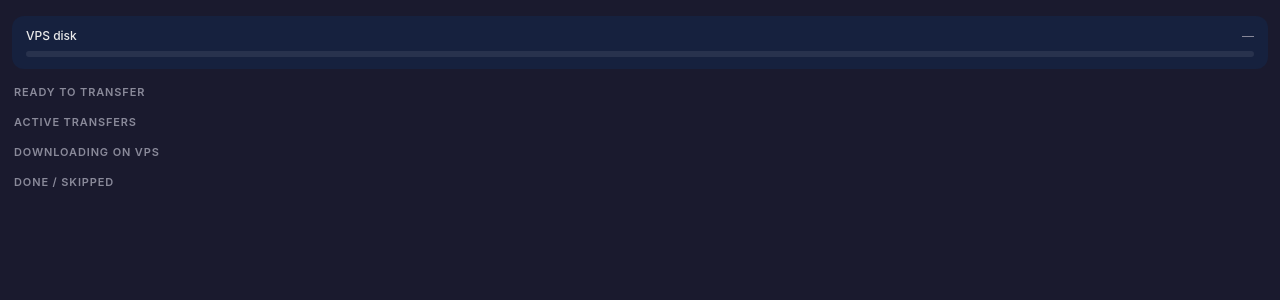
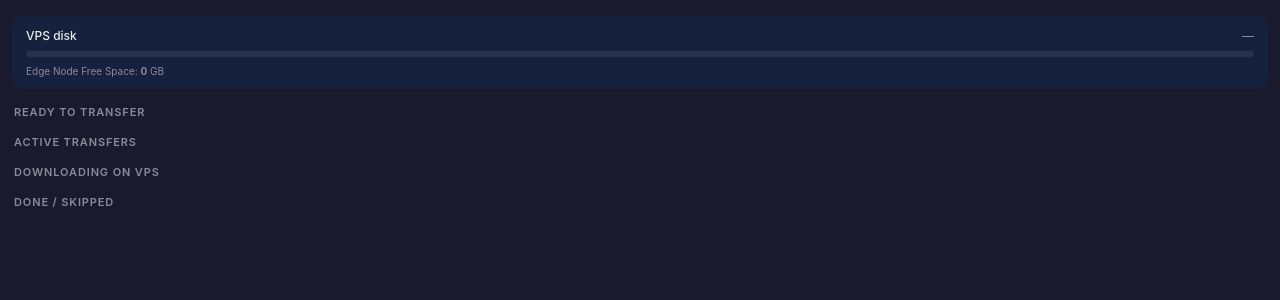
Before and after one commit to mpkumar1947/hybrid-edge-pipeline, a Flask app: page /app in a window 1280 px wide. Shown: the part 44-344 px from the top of the page. Run offline with Flask 3, Linux system fonts and the light colour scheme; parts of the project's set-up code (start-up, migrations or seed data) failed here and were passed over; some libraries are stand-ins or nearby versions.

Commit message:
feat: implement edge telemetry feedback loop for storage safety

```diff
--- a/vps-backend/app.py
+++ b/vps-backend/app.py
@@ -121,9 +121,19 @@
     return jsonify({
         "files"     : list(state["files"].values()),
         "disk"      : get_disk(),
+        "local_free_gb": state.get("local_free_gb", 0),
         "torrents"  : get_torrents(),
         "timestamp" : datetime.now().isoformat(),
     })
+
+@app.route("/api/edge-telemetry", methods=["POST"])
+def api_telemetry():
+    require_auth()
+    data = request.get_json(force=True)
+    state = load_state()
+    state["local_free_gb"] = data.get("local_free_gb", 0)
+    save_state(state)
+    return jsonify({"ok": True})
 
 @app.route("/api/approve/<path:filename>", methods=["POST"])
 def api_approve(filename):
--- a/vps-backend/templates/miniapp.html
+++ b/vps-backend/templates/miniapp.html
@@ -159,6 +159,9 @@
     <span id="diskText">—</span>
   </div>
   <div class="bar-track"><div class="bar-fill" id="diskBar" style="width:0%"></div></div>
+  <div class="disk-row" style="margin-top:8px; margin-bottom:0; font-size:10px;">
+    <span>Edge Node Free Space: <b id="edgeFreeText">0</b> GB</span>
+  </div>
 </div>
 
 <div class="section-title">Ready to transfer</div>
@@ -182,6 +185,8 @@
   tg.ready();
   tg.expand();
 }
+
+window.localFreeGb = 0;
 
 function getInitData() {
   return tg?.initData || "";
@@ -226,7 +231,11 @@
   return res.json();
 }
 
-async function approve(filename) {
+async function approve(filename, size_gb) {
+  if (size_gb > window.localFreeGb) {
+    showToast("Error: Insufficient local edge storage!");
+    return;
+  }
   try {
     await apiCall("/api/approve/" + encodeURIComponent(filename), "POST");
     showToast("✓ Approved — daemon will pick it up");
@@ -283,7 +292,7 @@
   if (f.status === "ready" || f.status === "skipped") {
     buttons = `
       <div class="btn-row">
-        <button class="btn btn-approve" onclick="approve('${f.name.replace(/'/g,"\\'")}')">↓ Approve transfer</button>
+        <button class="btn btn-approve" onclick="approve('${f.name.replace(/'/g,"\\'")}', ${f.size_gb || 0})">↓ Approve transfer</button>
         <button class="btn btn-skip"   onclick="skip('${f.name.replace(/'/g,"\\'")}')">Skip</button>
       </div>`;
   } else if (f.status === "done") {
@@ -320,6 +329,10 @@
     const fill = document.getElementById("diskBar");
     fill.style.width = d.used_pct + "%";
     fill.className = "bar-fill " + (d.used_pct > 90 ? "bar-crit" : d.used_pct > 70 ? "bar-warn" : "bar-ok");
+
+    // Local Edge Telemetry
+    window.localFreeGb = data.local_free_gb || 0;
+    document.getElementById("edgeFreeText").textContent = window.localFreeGb.toFixed(2);
 
     // Partition files by status
     const ready       = data.files.filter(f => f.status === "ready");
```
Also changed, not shown: local-daemon/local_daemon.py (+10 -1 lines).
